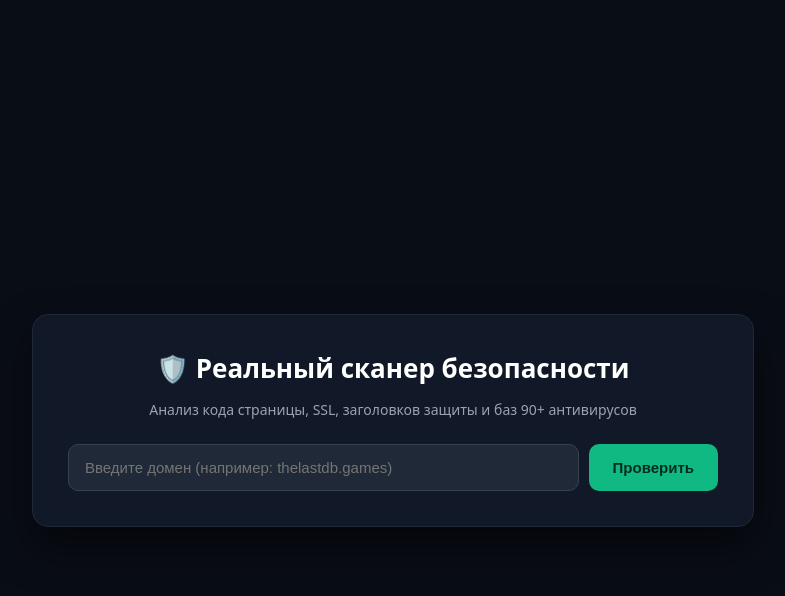
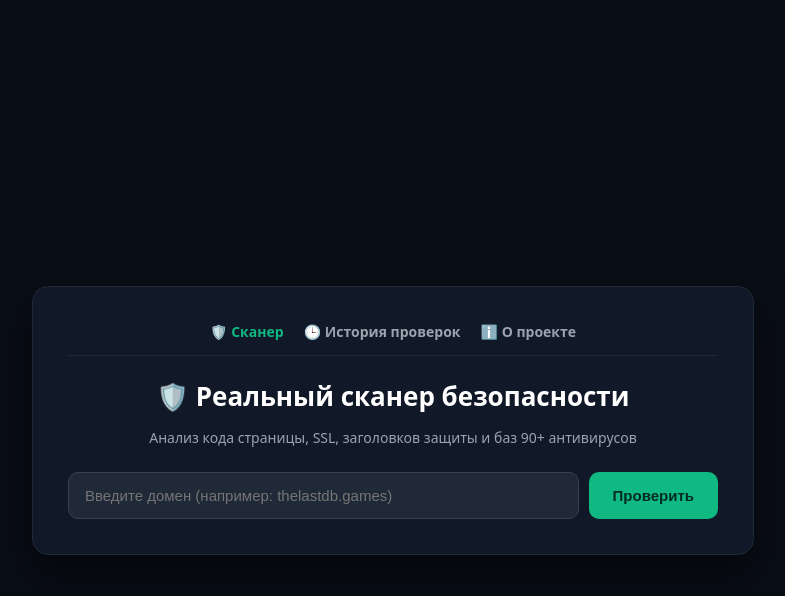
Before and after one commit to Doqcqlolni/site-scanner, a Flask app: page / in a window 1280 px wide. Shown: the top 596 px of the page, without its empty margins (247-1032 px from the left). Run offline with Flask 3, Linux system fonts and the light colour scheme.

Commit message:
Update index.html

```diff
--- a/templates/index.html
+++ b/templates/index.html
@@ -25,6 +25,11 @@
 </head>
 <body>
 <div class="box">
+  <div style="display:flex; justify-content:center; gap:20px; margin-bottom:22px; padding-bottom:14px; border-bottom:1px solid #1f2937; font-size:14px; font-weight:600;">
+    <a href="/" style="color:#10b981; text-decoration:none;">🛡️ Сканер</a>
+    <a href="/history" style="color:#9ca3af; text-decoration:none;">🕒 История проверок</a>
+    <a href="/about" style="color:#9ca3af; text-decoration:none;">ℹ️ О проекте</a>
+  </div>
   <h1>🛡️ Реальный сканер безопасности</h1>
   <p class="sub">Анализ кода страницы, SSL, заголовков защиты и баз 90+ антивирусов</p>
   <div class="row">
```
